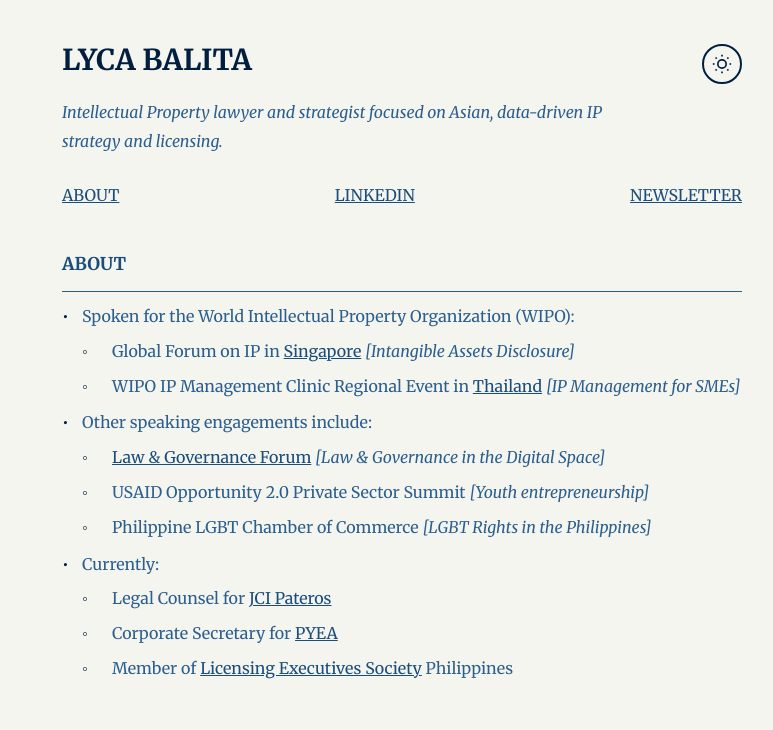
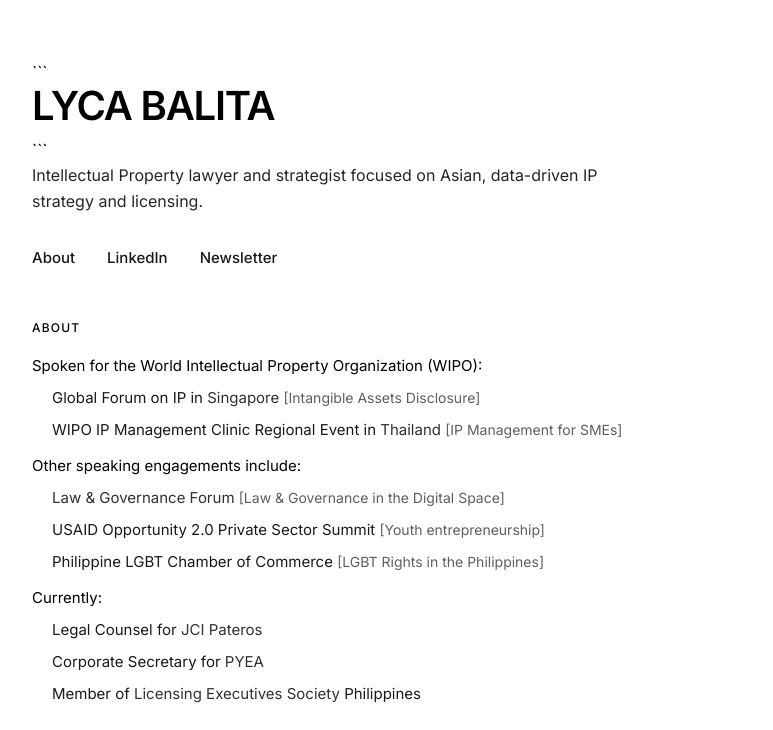
Before and after one commit to lycabal/portfolio, a plain HTML site: page index.html in a window 1280 px wide. Shown: the top 730 px of the page, without its empty margins (238-1011 px from the left). Drawn offline with Linux system fonts and the light colour scheme.

Commit message:
Update index.html

````diff
--- a/index.html
+++ b/index.html
@@ -1,4 +1,5 @@
 <!DOCTYPE html>
+
 <html lang="en">
 <head>
     <meta charset="UTF-8">
@@ -6,7 +7,7 @@
     <title>Lyca Balita</title>
     <link rel="preconnect" href="https://fonts.googleapis.com">
     <link rel="preconnect" href="https://fonts.gstatic.com" crossorigin>
-    <link href="https://fonts.googleapis.com/css2?family=Merriweather:ital,wght@0,400;0,700;1,400&display=swap" rel="stylesheet">
+    <link href="https://fonts.googleapis.com/css2?family=Inter:wght@300;400;500;600;700&display=swap" rel="stylesheet">
     <style>
         * {
             margin: 0;
@@ -14,97 +15,117 @@
             box-sizing: border-box;
         }
 
+```
     :root {
-            --header-text: #001f3f;
-            --body-text: #2c5f8d;
-            --bg-color: #f5f5f0;
-            --accent: #001f3f;
-            --link-color: #1a4d7a;
-            --section-header: #1a4d7a;
+        --header-text: #0d1117;
+        --body-text: #1f2937;
+        --bg-color: #ffffff;
+        --accent: #6366f1;
+        --link-color: #6366f1;
+        --section-header: #374151;
+        --border: #e5e7eb;
     }
 
     body.dark-mode {
-            --header-text: #a8c5e0;
-            --body-text: #7ba7cc;
-            --bg-color: #0a1929;
-            --accent: #a8c5e0;
-            --link-color: #7ba7cc;
-            --section-header: #7ba7cc;
+        --header-text: #f9fafb;
+        --body-text: #d1d5db;
+        --bg-color: #0d1117;
+        --accent: #818cf8;
+        --link-color: #818cf8;
+        --section-header: #9ca3af;
+        --border: #1f2937;
     }
 
     body {
-            font-family: 'Merriweather', Georgia, serif;
+        font-family: 'Inter', -apple-system, BlinkMacSystemFont, 'Segoe UI', sans-serif;
         background-color: var(--bg-color);
         color: var(--body-text);
-            line-height: 1.8;
+        line-height: 1.6;
         transition: background-color 0.3s ease, color 0.3s ease;
-            padding: 40px 60px 20px 60px;
-            max-width: 800px;
+        padding: 60px 80px 40px 80px;
+        max-width: 900px;
         margin: 0 auto;
+        font-weight: 400;
     }
 
     header {
         display: flex;
         justify-content: space-between;
         align-items: center;
-            margin-bottom: 10px;
+        margin-bottom: 12px;
         position: relative;
     }
 
     h1 {
-            font-size: 1.8rem;
-            font-weight: bold;
+        font-size: 2.5rem;
+        font-weight: 600;
         color: var(--header-text);
-            margin-bottom: 8px;
-            line-height: 40px;
+        margin-bottom: 0;
+        line-height: 1;
+        letter-spacing: -0.03em;
     }
 
     .tagline {
-            font-style: italic;
         font-size: 1rem;
-            margin-bottom: 25px;
+        margin-bottom: 32px;
         max-width: 600px;
+        font-weight: 400;
+        color: var(--body-text);
+        opacity: 0.85;
     }
 
     .dark-mode-toggle {
         background: none;
-            border: 2px solid var(--accent);
-            border-radius: 50%;
-            width: 40px;
-            height: 40px;
+        border: none;
+        width: 2.5rem;
+        height: 2.5rem;
         cursor: pointer;
         display: flex;
         align-items: center;
         justify-content: center;
-            transition: all 0.3s ease;
+        transition: all 0.2s ease;
         flex-shrink: 0;
+        border-radius: 8px;
     }
 
     .dark-mode-toggle:hover {
-            transform: scale(1.1);
+        background-color: var(--border);
     }
 
     .sun-icon {
-            width: 20px;
-            height: 20px;
+        width: 1.25rem;
+        height: 1.25rem;
         fill: none;
-            stroke: var(--accent);
+        stroke: var(--body-text);
         stroke-width: 2;
+        stroke-linecap: round;
     }
 
     nav {
         display: flex;
-            justify-content: space-between;
-            gap: 20px;
-            margin-bottom: 40px;
+        gap: 32px;
+        margin-bottom: 48px;
         flex-wrap: wrap;
     }
 
     nav a {
         color: var(--link-color);
-            text-decoration: underline;
+        text-decoration: none;
         font-weight: 500;
+        font-size: 0.9375rem;
         transition: opacity 0.2s ease;
+        position: relative;
+    }
+
+    nav a::after {
+        content: '';
+        position: absolute;
+        bottom: -2px;
+        left: 0;
+        width: 100%;
+        height: 1px;
+        background-color: var(--link-color);
+        opacity: 0.5;
     }
 
     nav a:hover {
@@ -112,17 +133,18 @@
     }
 
     section {
-            margin-bottom: 50px;
+        margin-bottom: 56px;
     }
 
     .section-title {
-            font-weight: bold;
+        font-weight: 500;
         text-transform: uppercase;
         color: var(--section-header);
-            font-size: 1.1rem;
-            margin-bottom: 10px;
-            padding-bottom: 10px;
-            border-bottom: 1px solid var(--body-text);
+        font-size: 0.75rem;
+        margin-bottom: 16px;
+        padding-bottom: 0;
+        border-bottom: none;
+        letter-spacing: 0.1em;
     }
 
     ul {
@@ -131,35 +153,33 @@
     }
 
     li {
-            margin-bottom: 8px;
+        margin-bottom: 12px;
         position: relative;
-            padding-left: 20px;
+        padding-left: 0;
+        font-size: 0.9375rem;
     }
 
     li:before {
-            content: "•";
-            position: absolute;
-            left: 0;
-            color: var(--accent);
+        content: none;
     }
 
     li ul {
-            margin-top: 6px;
+        margin-top: 8px;
+        margin-left: 20px;
     }
 
     li ul li {
-            padding-left: 30px;
-            margin-bottom: 6px;
-        }
-
-        li ul li:before {
-            content: "◦";
+        margin-bottom: 8px;
+        opacity: 0.9;
     }
 
     a {
         color: var(--link-color);
-            text-decoration: underline;
+        text-decoration: none;
         transition: opacity 0.2s ease;
+        border-bottom: 1px solid var(--link-color);
+        border-bottom-color: var(--link-color);
+        opacity: 0.9;
     }
 
     a:hover {
@@ -167,38 +187,47 @@
     }
 
     em {
-            font-style: italic;
+        font-style: normal;
+        color: var(--body-text);
+        opacity: 0.7;
+        font-size: 0.875rem;
     }
 
-        @media (max-width: 600px) {
+    @media (max-width: 768px) {
         body {
-                padding: 30px 20px 15px 20px;
+            padding: 40px 24px 24px 24px;
         }
 
         h1 {
-                font-size: 1.3rem;
+            font-size: 2rem;
         }
 
         .tagline {
-                font-size: 0.95rem;
+            font-size: 0.9375rem;
         }
 
         nav {
-                gap: 15px;
+            gap: 24px;
         }
 
         nav a {
-                font-size: 0.95rem;
+            font-size: 0.875rem;
+        }
+
+        li {
+            font-size: 0.875rem;
         }
     }
 </style>
+```
+
 </head>
 <body>
     <header>
         <h1>LYCA BALITA</h1>
         <button class="dark-mode-toggle" aria-label="Toggle dark mode">
             <svg class="sun-icon" viewBox="0 0 24 24">
-                <circle cx="12" cy="12" r="5"/>
+                <circle cx="12" cy="12" r="4"/>
                 <line x1="12" y1="1" x2="12" y2="3"/>
                 <line x1="12" y1="21" x2="12" y2="23"/>
                 <line x1="4.22" y1="4.22" x2="5.64" y2="5.64"/>
@@ -211,12 +240,13 @@
         </button>
     </header>
 
+```
 <p class="tagline">Intellectual Property lawyer and strategist focused on Asian, data-driven IP strategy and licensing.</p>
 
 <nav>
-        <a href="#about">ABOUT</a>
-        <a href="https://www.linkedin.com/in/lycabalita/" target="_blank" rel="noopener noreferrer">LINKEDIN</a>
-        <a href="https://substack.com/@lycabalita" target="_blank" rel="noopener noreferrer">NEWSLETTER</a>
+    <a href="#about">About</a>
+    <a href="https://www.linkedin.com/in/lycabalita/" target="_blank" rel="noopener noreferrer">LinkedIn</a>
+    <a href="https://substack.com/@lycabalita" target="_blank" rel="noopener noreferrer">Newsletter</a>
 </nav>
 
 <section id="about">
@@ -283,5 +313,7 @@
         localStorage.setItem('theme', theme);
     });
 </script>
+```
+
 </body>
 </html>
````
Lines whose indentation alone changed are shown as unchanged.
